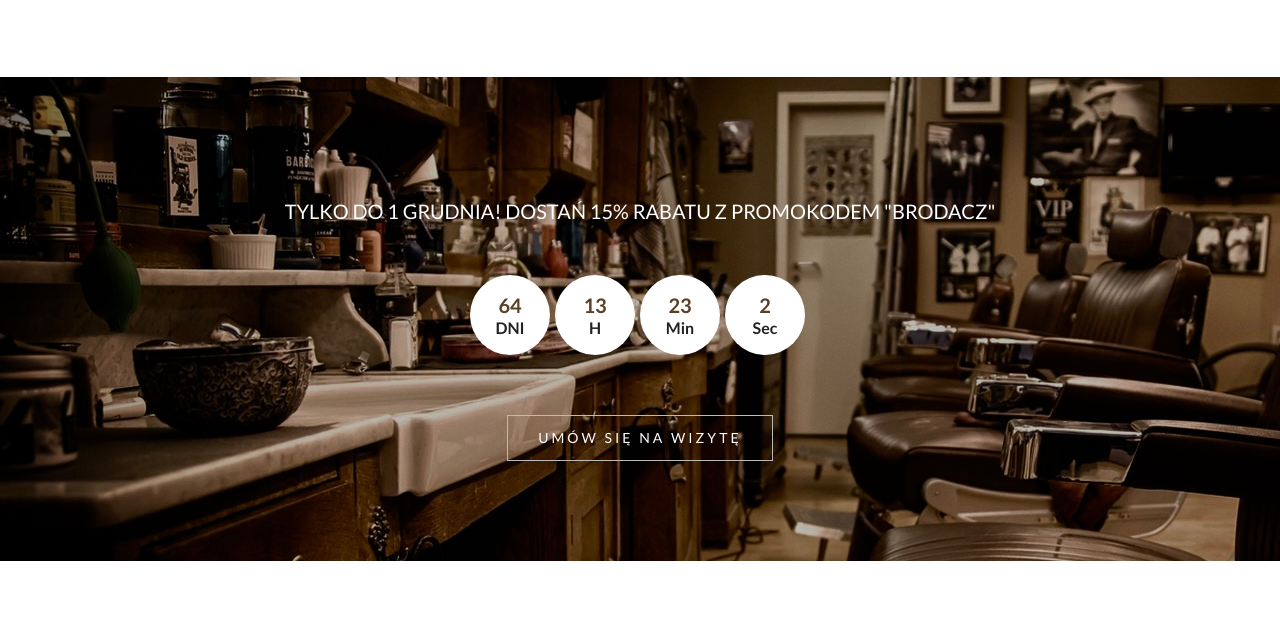
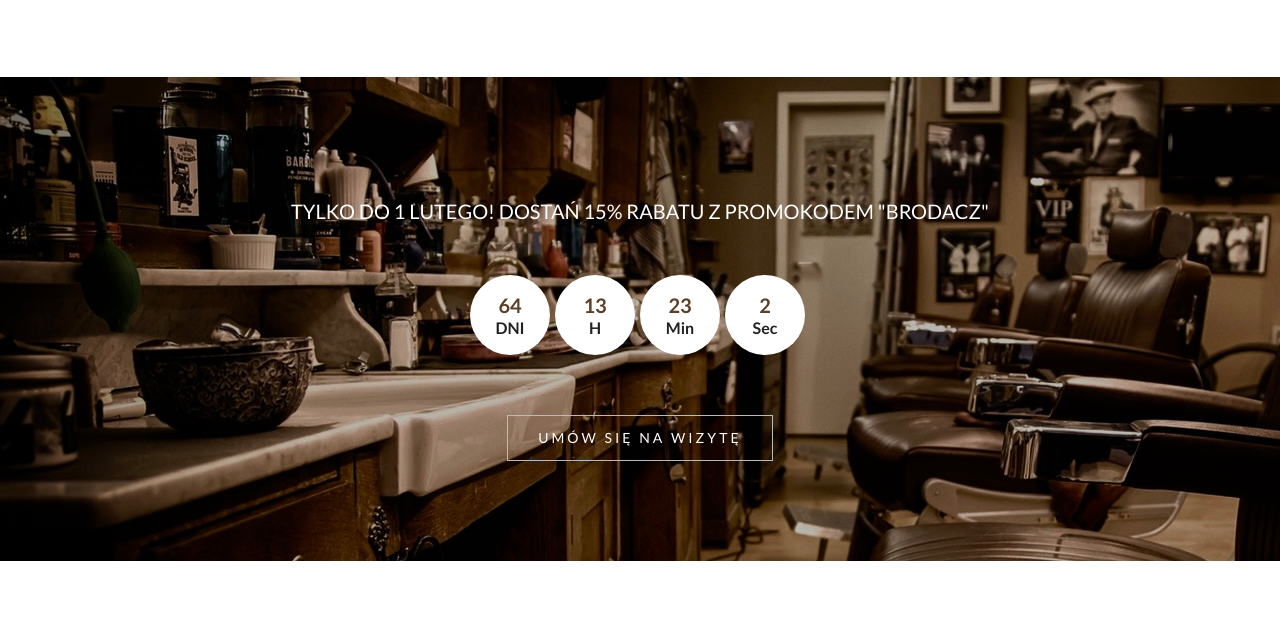
Before and after one commit to vadzimkaraliou/barberskb-test, a website: page index.html in a window 1280 px wide. Shown: the part 8344-8983 px from the top of the page. Drawn offline with Linux system fonts and the light colour scheme.

Commit message:
Update index.html

```diff
--- a/index.html
+++ b/index.html
@@ -209,7 +209,7 @@
     </section>
 
     <div class="section__offers__booking" id="reservation">
-        <div class="section__offers__booking-title">TYLKO DO 1 GRUDNIA! DOSTAŃ 15% RABATU Z PROMOKODEM "BRODACZ"</div>
+        <div class="section__offers__booking-title">TYLKO DO 1 LUTEGO! DOSTAŃ 15% RABATU Z PROMOKODEM "BRODACZ"</div>
                 <div class="full-timer">
                     <div class="timer-days">
                         <div id="demo"></div>
```
